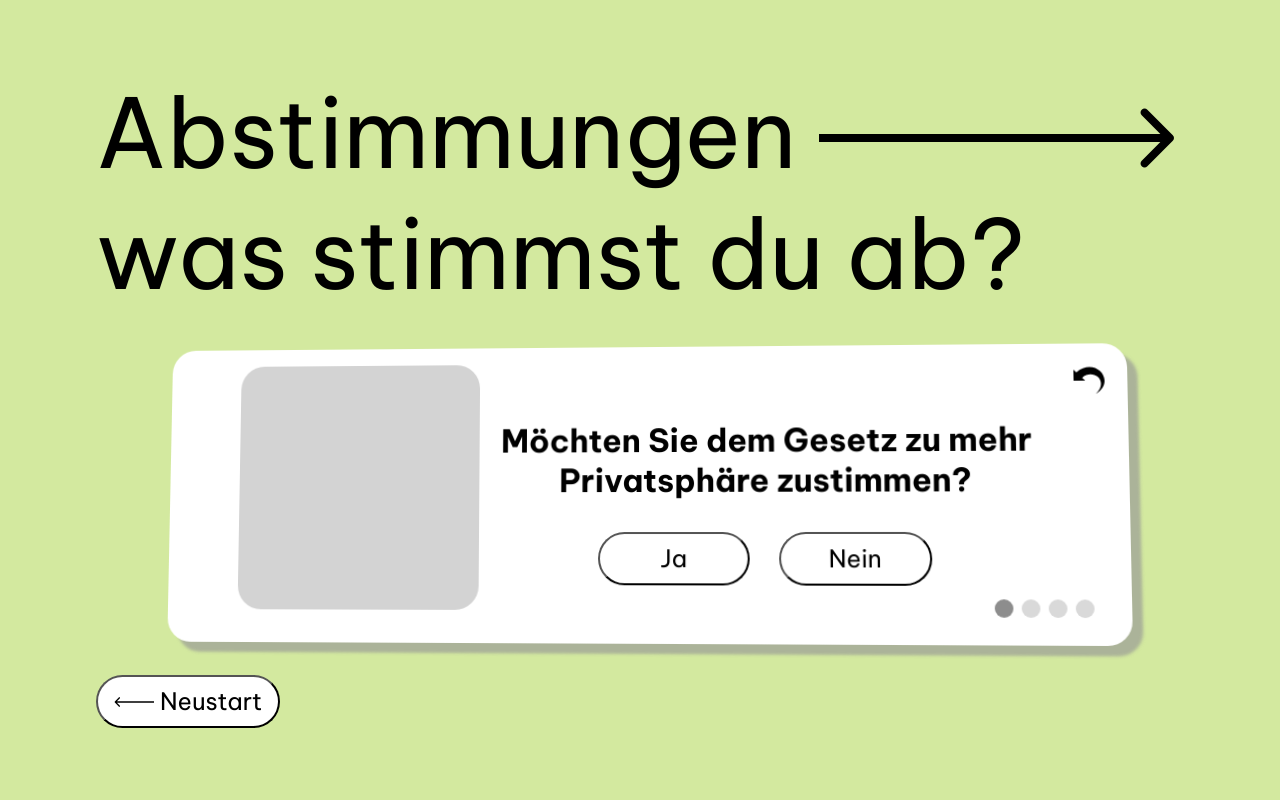
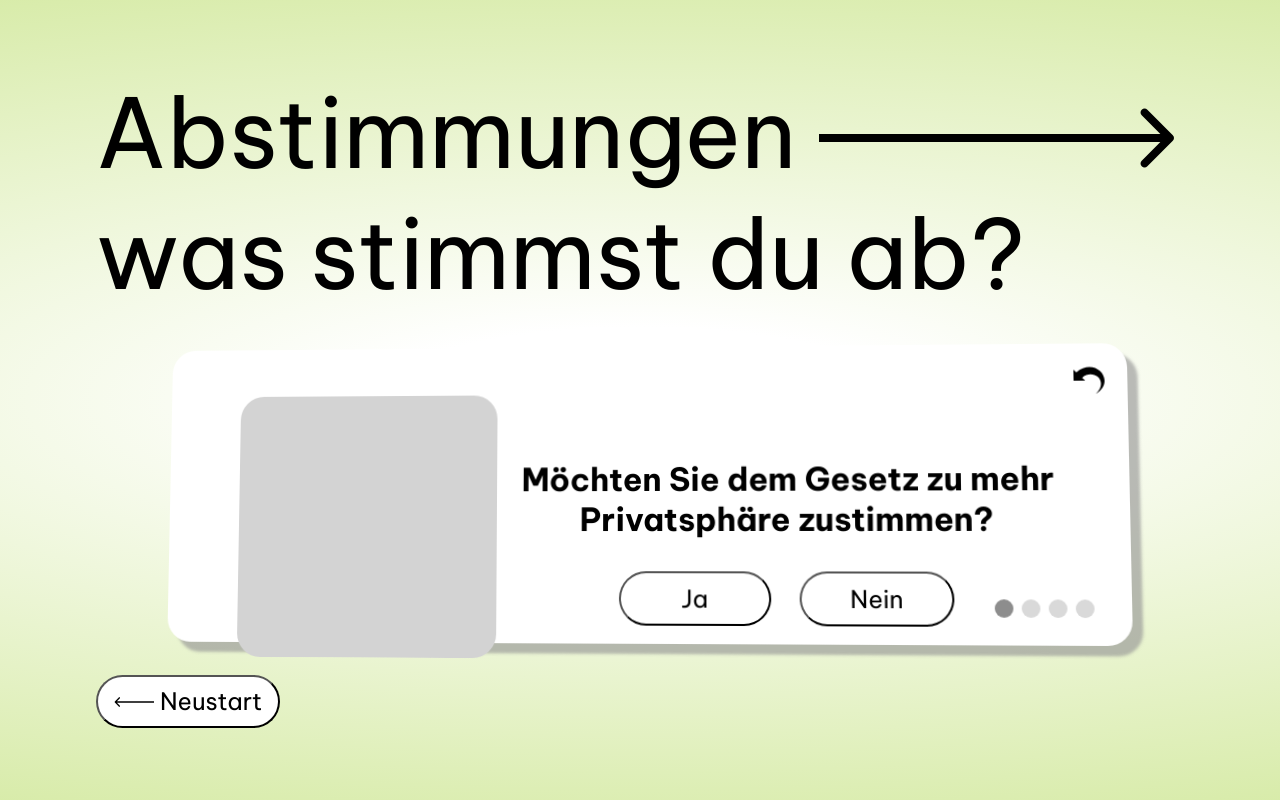
Before and after one commit to DerBeton/impacture, a Vue app: page /vote in a window 1280 px wide. Built offline with nearby package versions, Linux system fonts and the light colour scheme.

Commit message:
style: vote card size updates

```diff
--- a/src/components/voting/VoteCard.vue
+++ b/src/components/voting/VoteCard.vue
@@ -101,9 +101,6 @@ const emit = defineEmits<{
   position: absolute;
   inset: 0;
   padding: 3rem 4.5rem 4rem;
-  display: flex;
-  justify-content: center;
-  align-items: center;
   font-size: 30px;
   transition: transform 0.6s;
   backface-visibility: hidden;
@@ -135,20 +132,28 @@ const emit = defineEmits<{
   > .image {
     @include border-md;
 
-    width: 50%;
     aspect-ratio: 1;
     background-color: lightgray;
   }
 
-  > .vote > .question {
-    @include text-lg;
+  > .vote {
+    height: fit-content;
 
-    width: 100%;
-    text-align: center;
+    > .question {
+      @include text-lg;
+
+      width: 100%;
+      text-align: center;
+    }
   }
 }
 
 .front-side {
+  display: grid;
+  grid-template-columns: 1fr 2fr;
+  column-gap: 1.5rem;
+  align-items: center;
+
   > .progress {
     position: absolute;
     right: 2.25rem;
@@ -158,6 +163,9 @@ const emit = defineEmits<{
 
 .back-side {
   transform: rotateY(180deg);
+  display: flex;
+  justify-content: center;
+  align-items: center;
 
   > .description {
     @include text-md;
--- a/src/views/VoteView.vue
+++ b/src/views/VoteView.vue
@@ -128,7 +128,12 @@ watch(votingCompleted, () => {
   width: 100%;
   height: 100%;
   padding: 4.5rem 6rem;
-  background-color: var(--color-accent-main);
+  // background-color: var(--color-accent-main);
+  background: radial-gradient(
+    138.89% 60.45% at 50% 50%,
+    #fff 15%,
+    #d3e99f 100%
+  );
 
   > .title {
     @include text-xl;
```
